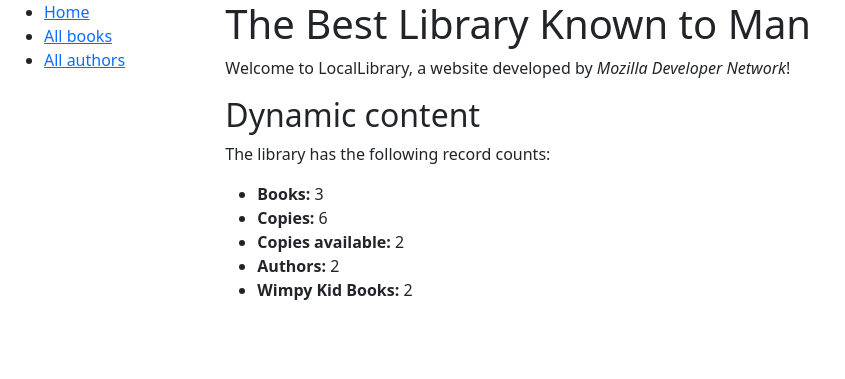
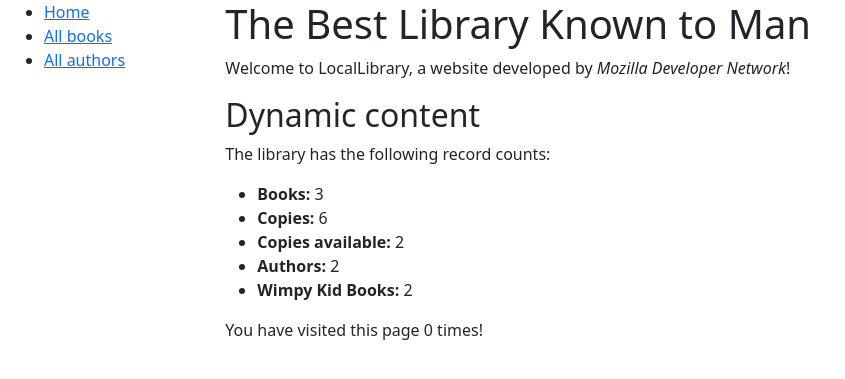
Before and after one commit to orange-vw/-csci313-assignment-4-Jon-Zemlicka, a Django app: page /catalog/ in a window 1280 px wide. Shown: the top 379 px of the page, without its empty margins (0-845 px from the left). Run offline with Django 5.2, Linux system fonts and the light colour scheme; data comes from the database, SQL or seed files in the repository.

Commit message:
Added a session counter and fixed hyperlink in book_detail

```diff
--- a/catalog/templates/catalog/book_detail.html
+++ b/catalog/templates/catalog/book_detail.html
@@ -3,8 +3,8 @@
 {% block content %}
   <h1>Title: {{ book.title }}</h1>
 
-  <p><strong>Author:</strong> <a href="">{{ book.author }}</a></p>
-  <!-- author detail link not yet defined -->
+  <p><strong>Author:</strong> <a href="{{book.author.get_absolute_url}}">{{ book.author }}</a></p>
+
   <p><strong>Summary:</strong> {{ book.summary }}</p>
   <p><strong>ISBN:</strong> {{ book.isbn }}</p>
   <p><strong>Language:</strong> {{ book.language }}</p>
--- a/catalog/templates/index.html
+++ b/catalog/templates/index.html
@@ -15,4 +15,8 @@
     <li><strong>Authors:</strong> {{ num_authors }}</li>
     <li><strong>Wimpy Kid Books:</strong> {{ num_wimpy }}</li>
   </ul>
+
+  <p>
+    You have visited this page {{ num_visits }} time{{num_visits|pluralize}}!
+  </p>
 {% endblock %}
--- a/catalog/views.py
+++ b/catalog/views.py
@@ -15,12 +15,16 @@ def index(request):
     # The 'all()' is implied by default.
     num_authors = Author.objects.count()
 
+    num_visits = request.session.get('num_visits', 0)
+
+
     context = {
         'num_books': num_books,
         'num_instances': num_instances,
         'num_instances_available': num_instances_available,
         'num_authors': num_authors,
-        "num_wimpy" : num_wimpy
+        "num_wimpy" : num_wimpy,
+        "num_visits" : num_visits,
     }
 
     # Render the HTML template index.html with the data in the context variable
```
